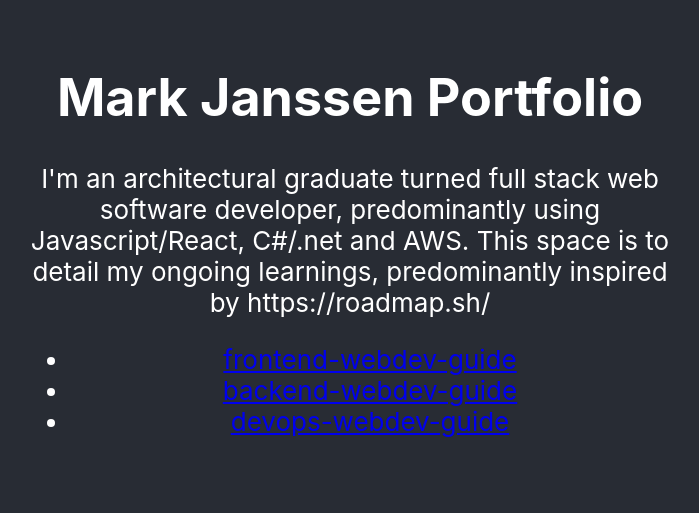
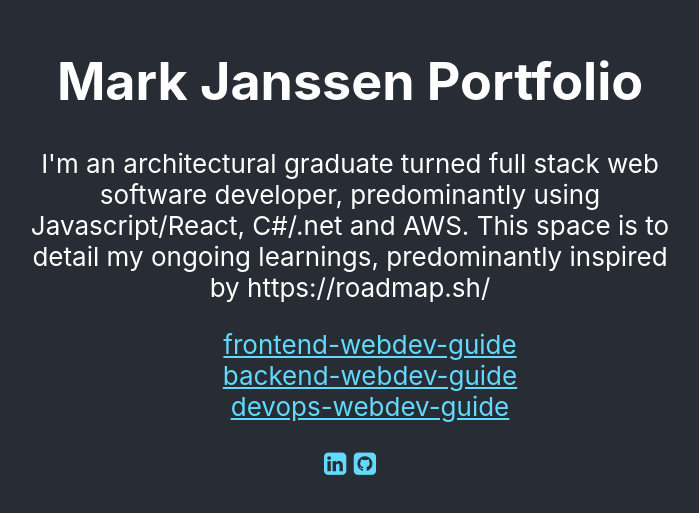
Before and after one commit to Mark-Cooper-Janssen-Vooles/portfolio_guides, a React (Create React App) app: page / in a window 1280 px wide. Shown: the part 153-666 px from the top of the page, without its empty margins (290-989 px from the left). Built offline with nearby package versions, Linux system fonts and the light colour scheme.

Commit message:
Add icons

```diff
--- a/public/index.html
+++ b/public/index.html
@@ -24,6 +24,7 @@
       work correctly both with client-side routing and a non-root public URL.
       Learn how to configure a non-root public URL by running `npm run build`.
     -->
+    <link rel="stylesheet" href="https://cdnjs.cloudflare.com/ajax/libs/font-awesome/4.7.0/css/font-awesome.min.css">
     <title>React App</title>
   </head>
   <body>
--- a/src/App.css
+++ b/src/App.css
@@ -26,6 +26,14 @@
   width: 50%;
 }
 
+a {
+  color: #61dafb;
+}
+
+li {
+  list-style-type: none;
+}
+
 @keyframes App-logo-spin {
   from {
     transform: rotate(0deg);
--- a/src/App.js
+++ b/src/App.js
@@ -21,6 +21,16 @@ function App() {
               <a href="https://github.com/Mark-Cooper-Janssen-Vooles/devops-webdev-guide">devops-webdev-guide</a>
             </li>
           </ul>
+          <div>
+            {/* https://fontawesome.com/v4/icons/ */}
+            <a href="https://www.linkedin.com/in/mark-janssen-vooles-312a77187/">
+              <i class="fa fa-linkedin-square" aria-hidden="true" href="https://www.linkedin.com/in/mark-janssen-vooles-312a77187/"></i>
+            </a>
+            &nbsp;
+            <a href="https://github.com/Mark-Cooper-Janssen-Vooles/">
+              <i class="fa fa-github-square" aria-hidden="true"></i>
+            </a>
+          </div>
         </div>
       </header>
     </div>
```
